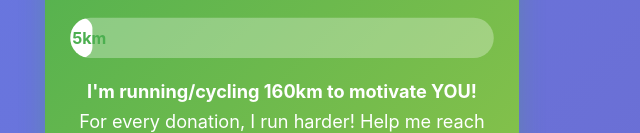
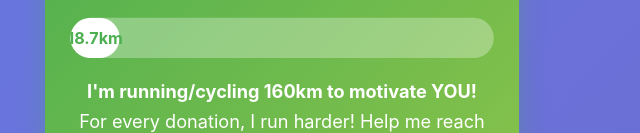
Before and after one commit to ajay05singh/food-drive-pet, a plain HTML site: page index.html in a window 1280 px wide. Shown: the part 667-800 px from the top of the page, 358-998 px from the left. Drawn offline with Linux system fonts and the light colour scheme.

Commit message:
Update runkms.html

```diff
--- a/index.html
+++ b/index.html
@@ -814,14 +814,14 @@
             // Animate progress bars
             setTimeout(() => {
                 // Update these values as campaign progresses
-                const foodProgress = 15; // kg collected
+                const foodProgress = 28; // kg collected
                 const foodGoal = 160;
                 const foodPercentage = (foodProgress / foodGoal) * 100;
                 document.getElementById('foodProgressBar').style.width = foodPercentage + '%';
                 document.getElementById('foodProgressBar').textContent = foodProgress + 'kg';
                 document.getElementById('kgCollected').textContent = foodProgress;
 
-                const runProgress = 8.5; // km completed
+                const runProgress = 18.7; // km completed
                 const runGoal = 160;
                 const runPercentage = (runProgress / runGoal) * 100;
                 document.getElementById('challengeProgressBar').style.width = runPercentage + '%';
```
